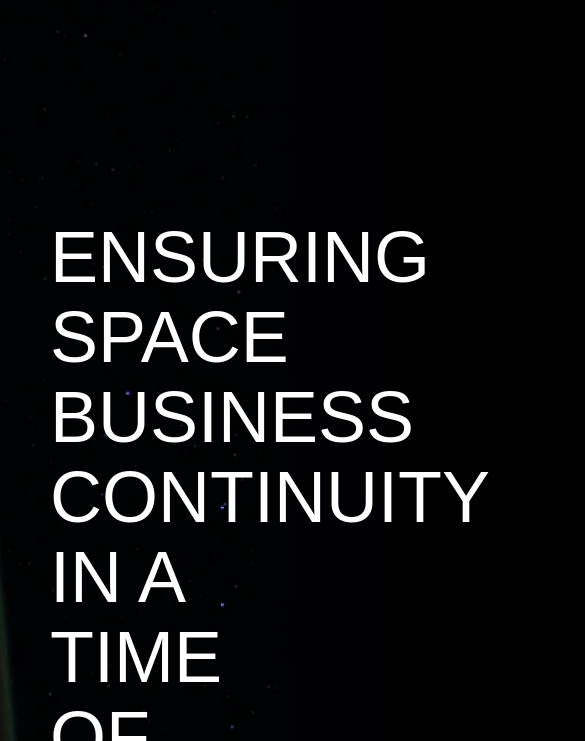
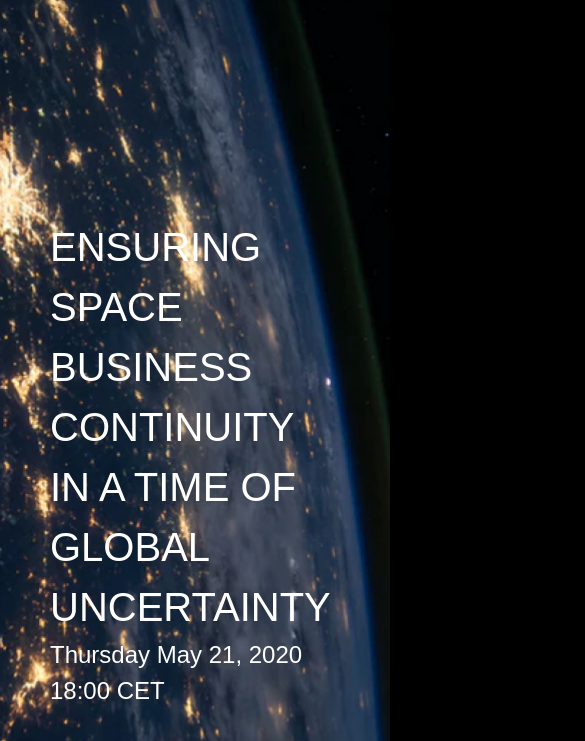
Before and after one commit to bloodmooner/spacetech, a website: page src/main.html in a window 390 px wide. Shown: the part 103-844 px from the top of the page, 585 px wide, since content can reach past the window. Drawn offline with nearby package versions, Linux system fonts and the light colour scheme; files that its build step writes are made by us from their sources; files whose address does not match are found by name; a web font is replaced by a local one.

Commit message:
feat: add 320-600px media queries

```diff
--- a/src/sass/blocks/_event.scss
+++ b/src/sass/blocks/_event.scss
@@ -49,16 +49,27 @@
         @include for-tablet-portrait-up {
             width: 100%;
         }
+        @include for-phone-only {
+            width: 100%;
+        }
     }
     &__title {
         font-weight: 400;
         color: #ffffff;
+        @include for-phone-only {
+            font-size: 50px;
+            line-height: 65px;
+            margin-bottom: 40px;
+        }
     }
     &__text {
         font-size: 18px;
         font-weight: 300;
         color: #fff6fb;
         width: 525px;
+        @include for-phone-only {
+            width: 100%;
+        }
     }
     &__btn {
         width: 192px;
@@ -82,7 +93,7 @@
     @include for-phone-only {
         display: grid;
         grid-template-columns: 1fr;
-        grid-template-rows: 700px 550px;
+        grid-template-rows: 890px 550px;
         row-gap: 60px;
     }
 }
--- a/src/sass/blocks/_exhibit.scss
+++ b/src/sass/blocks/_exhibit.scss
@@ -35,10 +35,17 @@
         }
         @include for-phone-only {
             position: relative;
+            display: grid;
+            grid-template-columns: 1fr;
+            row-gap: 60px;
+            width: 100%;
         }
     }
     &__aside {
         position: relative;
+        @include for-phone-only {
+            width: 290px;
+        }
     }
     &__caption {
         font-weight: 300;
@@ -71,6 +78,10 @@
         @include for-desktop-up {
             font-size: 71px;
         }
+        @include for-phone-only {
+            font-size: 42px;
+            line-height: 55px;
+        }
     }
     &__head {
         position: relative;
--- a/src/sass/blocks/_header.scss
+++ b/src/sass/blocks/_header.scss
@@ -306,7 +306,8 @@
             width: 500px;
         }
         @include for-phone-only {
-            width: 290px;
+            width: 100%;
+            background: url('../img/page1/main_bg.png') no-repeat 50%/cover;
         }
     }
     &-bl {
@@ -360,6 +361,8 @@
         }
         @include for-phone-only {
             width: 290px;
+            font-size: 40px;
+            line-height: 60px;
         }
     }
     &-subtitle {
@@ -438,8 +441,8 @@
             line-height: 75px;
         }
         @include for-phone-only {
-            font-size: 62px;
-            line-height: 75px;
+            font-size: 32px;
+            line-height: 45px;
         }
     }
 
--- a/src/sass/blocks/_register.scss
+++ b/src/sass/blocks/_register.scss
@@ -31,7 +31,7 @@
         @include for-phone-only {
             width: 290px;
             grid-template-columns: 1fr;
-            grid-template-rows: 750px 270px;
+            grid-template-rows: 520px 300px;
             row-gap: 60px;
             padding: 0;
         }
@@ -92,6 +92,8 @@
             width: 100%;
             grid-column: 1 / 3;
             grid-row: 1 / 2;
+            padding: 30px 40px;
+            height: 520px;
         }
     }
     &__title {
@@ -103,6 +105,11 @@
             width: 100%;
             line-height: 60px;
             font-size: 50px;
+        }
+        @include for-phone-only {
+            font-size: 25px;
+            line-height: 40px;
+            width: 100%;
         }
     }
     &__caption {
@@ -137,7 +144,7 @@
         }
         @include for-phone-only {
             position: relative;
-            padding: 100%;
+            width: 100%;
         }
     }
     @include for-tablet-landscape-up {
--- a/src/sass/blocks/_sponsors.scss
+++ b/src/sass/blocks/_sponsors.scss
@@ -15,6 +15,10 @@
         @include for-tablet-portrait-up {
             grid-template-columns: 1fr;
             grid-template-rows: repeat(2, 500px);
+        }
+        @include for-phone-only {
+            grid-template-columns: 1fr;
+            grid-template-rows: 500px 700px;
         }
     }
     &__wrapper {
@@ -88,6 +92,11 @@
             @include for-tablet-portrait-up {
                 font-size: 55px;
             }
+            @include for-phone-only {
+                font-size: 40px;
+                flex-direction: column;
+                align-items: flex-start;
+            }
         }
         @include for-desktop-up {
             width: 500px;
@@ -97,6 +106,9 @@
         }
         @include for-tablet-portrait-up {
             width: 500px;
+        }
+        @include for-phone-only {
+            width: 100%;
         }
     }
     @include for-tablet-landscape-up {
--- a/src/sass/blocks/_view.scss
+++ b/src/sass/blocks/_view.scss
@@ -31,6 +31,10 @@
         @include for-desktop-up {
             font-size: 54px;
         }
+        @include for-phone-only {
+            font-size: 42px;
+            line-height: 55px;
+        }
     }
     &__text {
         font-weight: 300;
--- a/src/sass/style.scss
+++ b/src/sass/style.scss
@@ -15,13 +15,24 @@
 
 body {
     background-color: #000000;
+    @include for-phone-only {
+        overflow-x: hidden;
+    }
 }
 
 h1, h2, h3, h4, h5, h6 {
     margin-bottom: 0;
 }
 
+@include for-tablet-landscape-up {
 
+}
+@include for-tablet-portrait-up {
+
+}
+@include for-phone-only {
+
+}
 
 .container {
     width: 1300px;
```
Also changed, not shown: dist/css/style.min.css.
